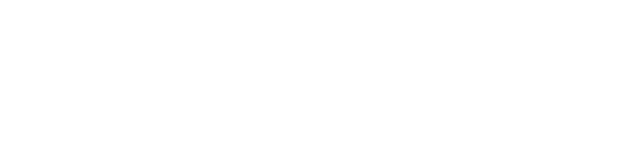
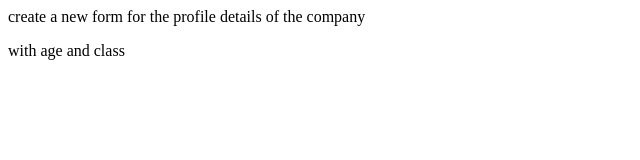
Before and after one commit to davomels32/githubclass, a plain HTML site: page index.html in a window 1280 px wide. Shown: the whole page, without its empty margins (0-640 px from the left). Drawn offline with Linux system fonts and the light colour scheme.

Commit message:
Update index.html

```diff
--- a/index.html
+++ b/index.html
@@ -3,7 +3,8 @@
 <title> ......</title>
 </head>
 <body>
-
+  <p> create a new form for the profile details of the company</p>
+  <p> with age and class</p>
 
 
 
```
